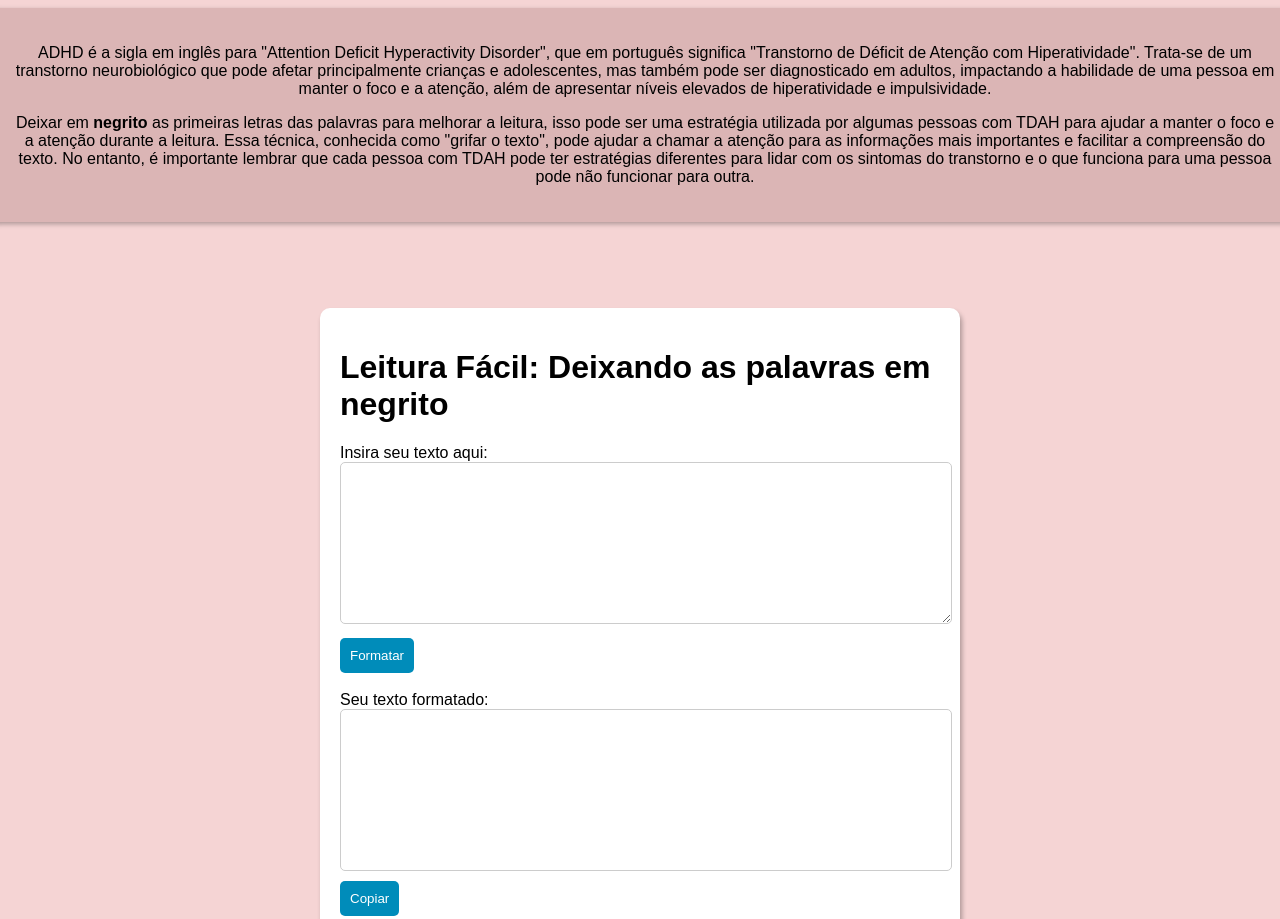
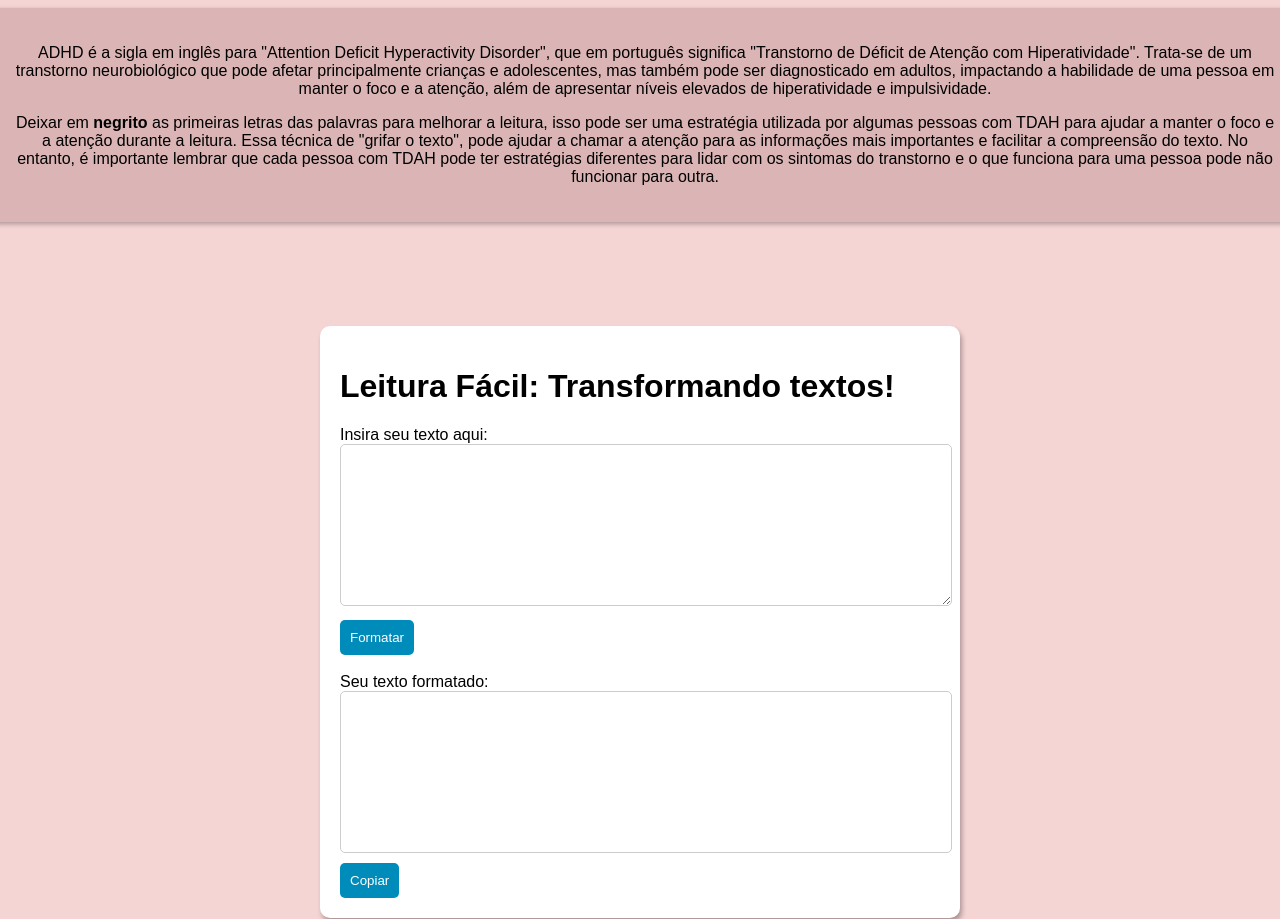
Before and after one commit to hahahonline/LeituraFacil_Formatador, a plain HTML site: page index.html in a window 1280 px wide. Shown: the top 919 px of the page. Drawn offline with Linux system fonts and the light colour scheme.

Commit message:
Update index.html

```diff
--- a/index.html
+++ b/index.html
@@ -14,14 +14,14 @@
         <div class="info-box">
             <p>ADHD é a sigla em inglês para "Attention Deficit Hyperactivity Disorder", que em português significa "Transtorno de Déficit de Atenção com Hiperatividade". Trata-se de um transtorno neurobiológico que pode afetar principalmente crianças e adolescentes, mas também pode ser diagnosticado em adultos, impactando a habilidade de uma pessoa em manter o foco e a atenção, além de apresentar níveis elevados de hiperatividade e impulsividade.</p>
 
-            <p>Deixar em <strong>negrito</strong> as primeiras letras das palavras para melhorar a leitura, isso pode ser uma estratégia utilizada por algumas pessoas com TDAH para ajudar a manter o foco e a atenção durante a leitura. Essa técnica, conhecida como "grifar o texto", pode ajudar a chamar a atenção para as informações mais importantes e facilitar a compreensão do texto. No entanto, é importante lembrar que cada pessoa com TDAH pode ter estratégias diferentes para lidar com os sintomas do transtorno e o que funciona para uma pessoa pode não funcionar para outra.</p>
+            <p>Deixar em <strong>negrito</strong> as primeiras letras das palavras para melhorar a leitura, isso pode ser uma estratégia utilizada por algumas pessoas com TDAH para ajudar a manter o foco e a atenção durante a leitura. Essa técnica de "grifar o texto", pode ajudar a chamar a atenção para as informações mais importantes e facilitar a compreensão do texto. No entanto, é importante lembrar que cada pessoa com TDAH pode ter estratégias diferentes para lidar com os sintomas do transtorno e o que funciona para uma pessoa pode não funcionar para outra.</p>
         </div>
 
 
 
     <div class="container">
         <div class="box">
-          <h1>Leitura Fácil: Deixando as palavras em negrito</h1>
+          <h1>Leitura Fácil: Transformando textos!</h1>
           <label for="texto">Insira seu texto aqui: </label>
           <textarea id="texto"></textarea>
           <br>
```
